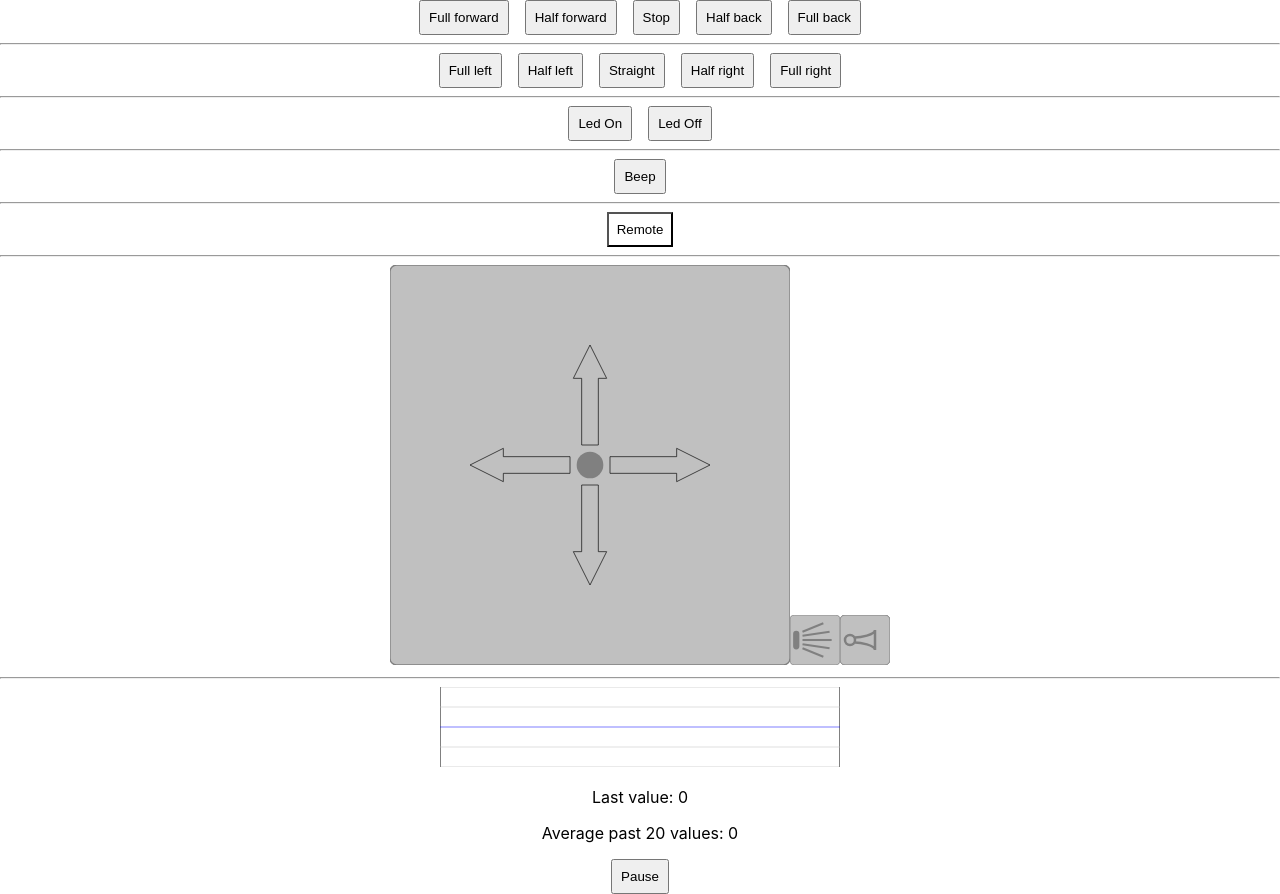
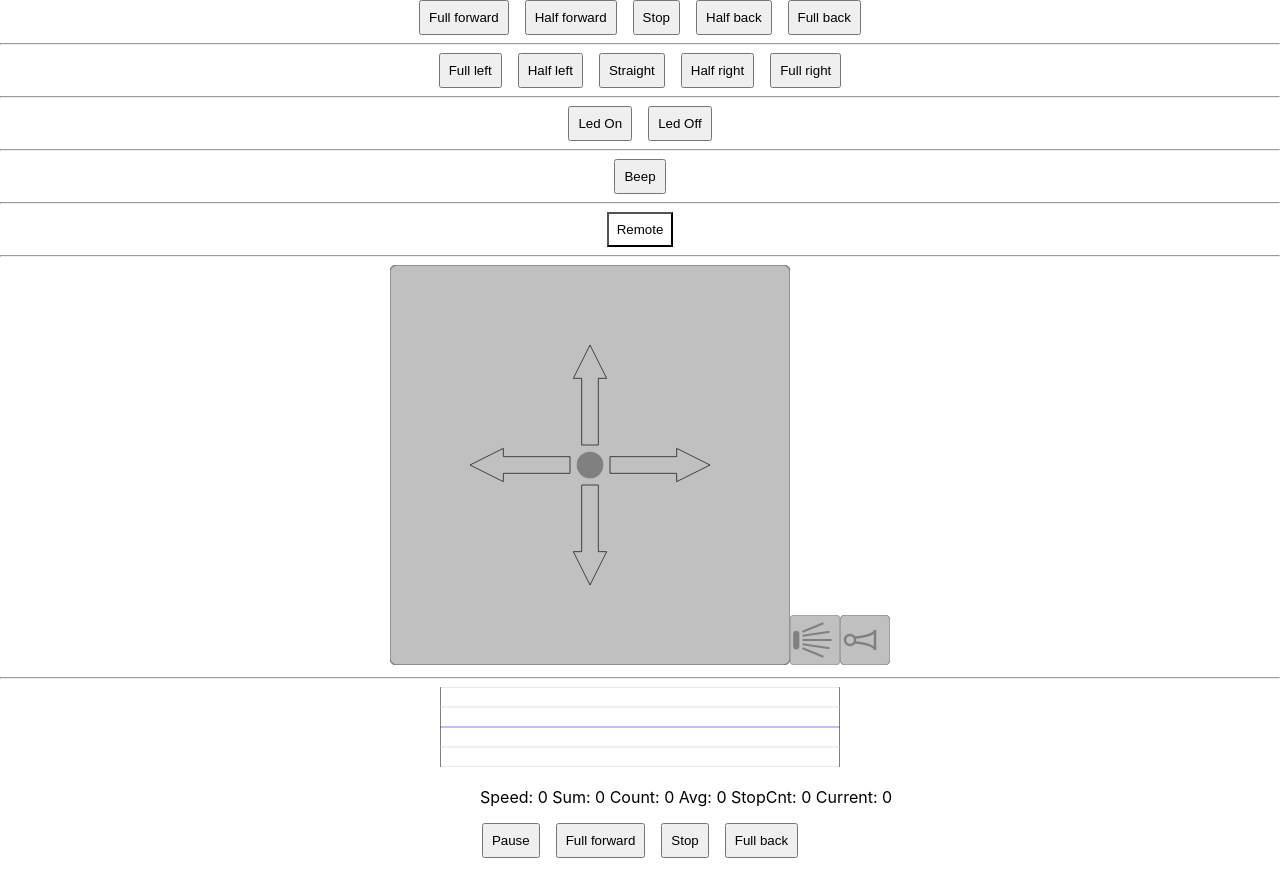
Before and after one commit to Satyam/autito, a React (Create React App) app: page / in a window 1280 px wide. After the commit the page ends 858 px from the top, so only its background shows below. Built offline with nearby package versions, Linux system fonts and the light colour scheme; no server answers.

Commit message:
Experimenting with overcurrent stop

```diff
--- a/src/Current.tsx
+++ b/src/Current.tsx
@@ -1,6 +1,7 @@
 import React, { useState, useEffect, useCallback } from 'react';
 import { useMessage } from './useMessage';
 import { useSocketIO } from './useSocketIO'
+import CommandButton from './CommandButton';
 
 const MAX_X = 200;
 const MAX_Y = 120;
@@ -8,7 +9,11 @@ const MAX_Y = 120;
 const Current: React.FC<{ width?: number, height?: number }> = ({ width = 400, height = 80 }) => {
   const [values, setValues] = useState<number[]>([]);
   const [active, setActive] = useState<boolean>(true);
-  const { current } = useMessage();
+  const [transient, setTransient] = useState<number>(0);
+  const [sum, setSum] = useState<number>(0);
+  const [count, setCount] = useState<number>(0);
+  const [stopCnt, setStopCnt] = useState<number>(0);
+  const { current, speed } = useMessage();
   const socket = useSocketIO();
 
   useEffect(() => {
@@ -17,7 +22,49 @@ const Current: React.FC<{ width?: number, height?: number }> = ({ width = 400, h
       if (v.length > MAX_X) v.shift();
       return v.concat(-current);
     })
-  }, [current])
+  }, [current]);
+
+  useEffect(() => {
+    if (speed) {
+      setTransient(Date.now() + 500);
+    } else {
+      setTransient(0);
+      setSum(0);
+      setCount(0);
+      setStopCnt(0);
+    }
+  }, [speed]);
+
+  useEffect(() => {
+    if (speed && Date.now() > transient && count < 100) {
+      setSum(acc => acc + current);
+      setCount(cnt => cnt + 1);
+    }
+  }, [current, transient, speed, count]);
+
+  useEffect(() => {
+    if (count > 10) {
+      const avg = sum / count;
+      if (speed > 0) {
+        if ((current - avg) > avg / 10) {
+          setStopCnt(cnt => cnt + 1);
+        } else {
+          setStopCnt(0);
+        }
+      } else {
+        if ((current - avg) < avg / 10) {
+          setStopCnt(cnt => cnt + 1);
+        } else {
+          setStopCnt(0);
+        }
+
+      }
+    }
+    if (stopCnt > 8 && socket) {
+      socket.command({ speed: 0 })
+    }
+
+  }, [sum, count, current, speed, stopCnt, socket]);
 
   const clickHandler = useCallback<React.MouseEventHandler<HTMLButtonElement>>(() => {
     if (socket) {
@@ -36,15 +83,19 @@ const Current: React.FC<{ width?: number, height?: number }> = ({ width = 400, h
       xmlns="http://www.w3.org/2000/svg"
       className="Current"
     >
-      <rect width="100%" height="100%" x="0" y={-MAX_Y} fill="white" stroke="gray" stroke-width={1} />
+      <rect width="100%" height="100%" x="0" y={-MAX_Y} fill="white" stroke={stopCnt > 8 ? 'red' : "gray"} stroke-width={1} />
       <line x1="0" y1="0" x2="200" y2="0" stroke="blue" />
       <line x1="0" y1={-MAX_Y / 2} x2="200" y2={-MAX_Y / 2} stroke="silver" />
       <line x1="0" y1={MAX_Y / 2} x2="200" y2={MAX_Y / 2} stroke="silver" />
 
       <polyline points={values.map((y, x) => `${x},${y}`).join(' ')} stroke="black" fill="none" stroke-width={1} />
     </svg>
-    <p>Last value: {current}</p><p>Average past 20 values: {values.slice(- 20).reduce((acc, v) => acc + v, 0) / 20}</p>
+    <p style={{ textAlign: 'left', marginLeft: '30em' }}>Speed: {speed} Sum: {sum} Count: {count} Avg: {count && Math.floor(sum / count)} StopCnt: {stopCnt} Current: {current} </p>
     <button onClick={clickHandler}>{active ? 'Pause' : 'Resume'}</button>
+    <CommandButton command={{ speed: 255 }} >Full forward</CommandButton>
+    <CommandButton command={{ speed: 0 }} >Stop</CommandButton>
+    <CommandButton command={{ speed: -255 }} >Full back</CommandButton>
+
   </>);
 }
 
```
